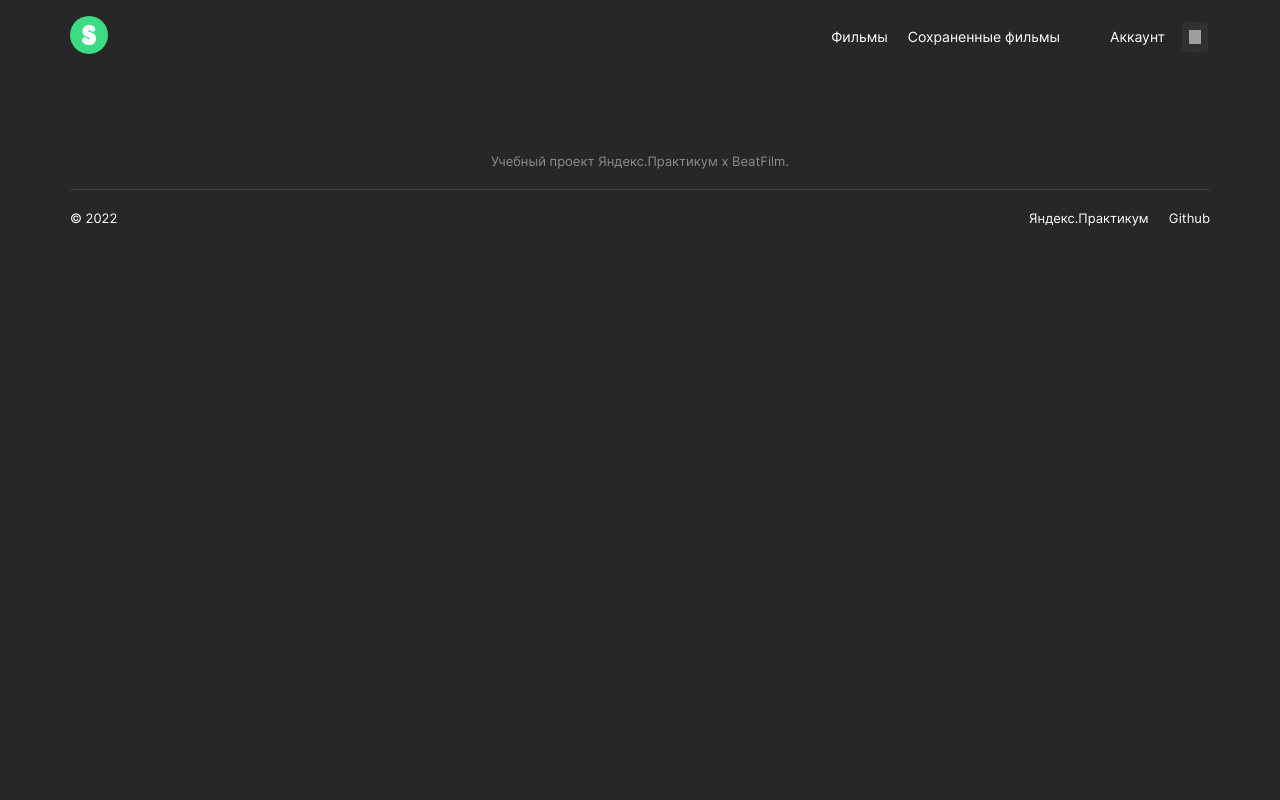
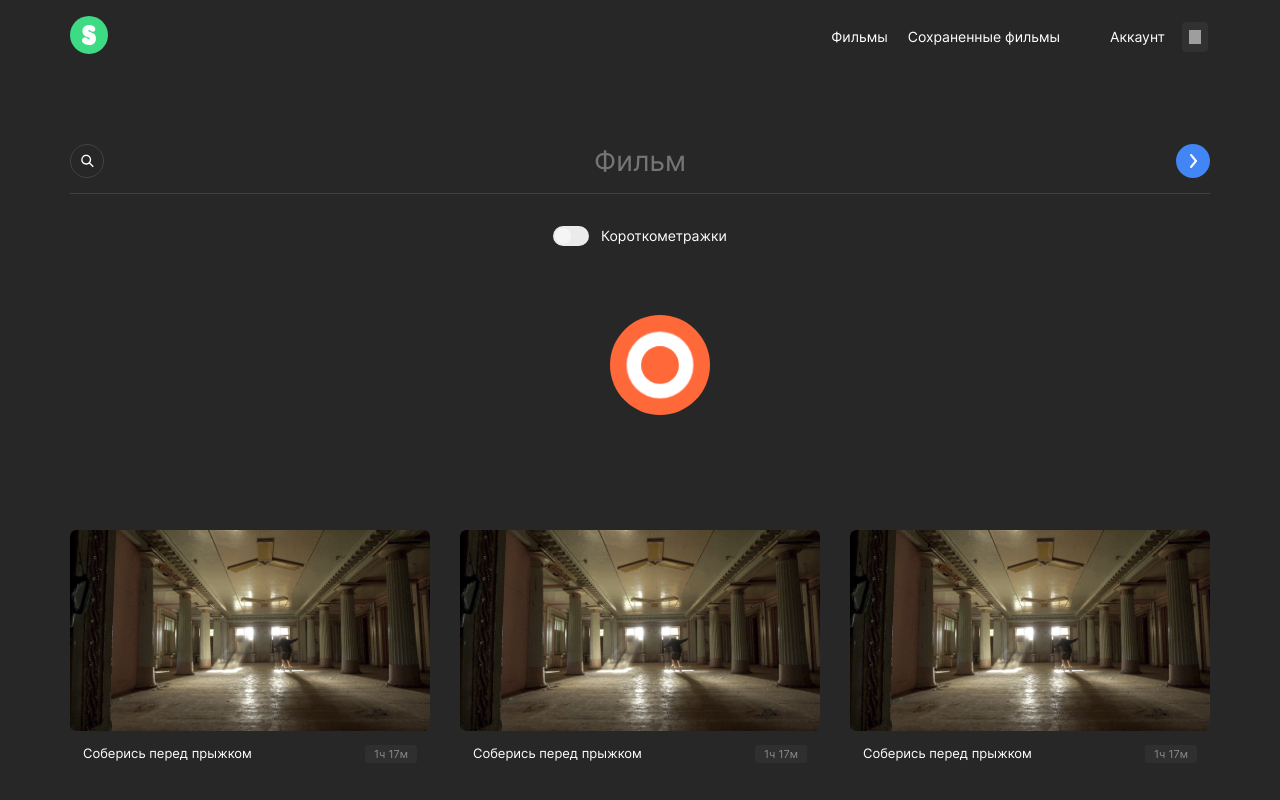
Before and after one commit to litvinovsl/movies-explorer-frontend, a React (Create React App) app: page /saved-movies in a window 1280 px wide. Shown: the top 800 px of the page. Built offline with nearby package versions, Linux system fonts and the light colour scheme; grey boxes are pictures that could not be loaded.

Commit message:
saved movies page add

```diff
--- a/src/components/App.js
+++ b/src/components/App.js
@@ -16,6 +16,9 @@ function App() {
         <Route  path="/movies">
           <Movies />
         </Route>
+        <Route  path="/saved-movies">
+          <Movies />
+        </Route>
       </Switch>
       <Footer />
     </div>
--- a/src/components/Header/Header.js
+++ b/src/components/Header/Header.js
@@ -29,7 +29,7 @@ function Header() {
       <div className='header__links-and-button'>
         <nav className='header__links'>
           <Link to="/movies" className='header__link'>Фильмы</Link>
-          <Link to="/films/me" className='header__link'>Сохраненные фильмы</Link>
+          <Link to="/saved-movies" className='header__link'>Сохраненные фильмы</Link>
         </nav>
         <Link to="/profile" className='header__profile'>
           <p className='header__profile-text'>Аккаунт</p>
--- a/src/components/MoviesCardList/MoviesCardList.js
+++ b/src/components/MoviesCardList/MoviesCardList.js
@@ -1,4 +1,5 @@
 import React from 'react'
+import { Route, Switch } from "react-router-dom";
 import './MoviesCardList.css'
 import MoviesCard from '../MoviesCard/MoviesCard';
 import foto from '../../images/film.svg';
@@ -7,7 +8,10 @@ function MoviesCardList() {
     const name = 'Соберись перед прыжком';
     const time = '1ч 17м';
     return (
+
         <section className="elements">
+            <Switch>
+                <Route path="/movies">
                     <MoviesCard
                         time={time}
                         name={name}
@@ -53,6 +57,26 @@ function MoviesCardList() {
                         name={name}
                         link={foto}
                     />
+                </Route>
+                <Route path="/saved-movies">
+                    <MoviesCard
+                        time={time}
+                        name={name}
+                        link={foto}
+                    />
+                    <MoviesCard
+                        time={time}
+                        name={name}
+                        link={foto}
+                    />
+                    <MoviesCard
+                        time={time}
+                        name={name}
+                        link={foto}
+                    />
+                </Route>
+
+            </Switch>
         </section>
     )
 };
--- a/src/components/SearchForm/SearchForm.js
+++ b/src/components/SearchForm/SearchForm.js
@@ -18,6 +18,16 @@ function SearchForm() {
                     <FilterCheckbox />
                 </form>
             </Route>
+            <Route path='/saved-movies'>
+                <form className='search-form' name='saved-movies-search-form' noValidate>
+                    <div className='search-form__conteiner'>
+                        <img className='search-form__serch-icon' src={searchIcon} alt='' />
+                        <input className='search-form__input' type='text' id='movie-input' placeholder='Фильм' />
+                        <button className='search-form__submit' type='submit'><img src={submitIcon} alt='' /></button>
+                    </div>
+                    <FilterCheckbox />
+                </form>
+            </Route>
         </Switch>
     );
 }
```
Lines whose indentation alone changed are shown as unchanged.
